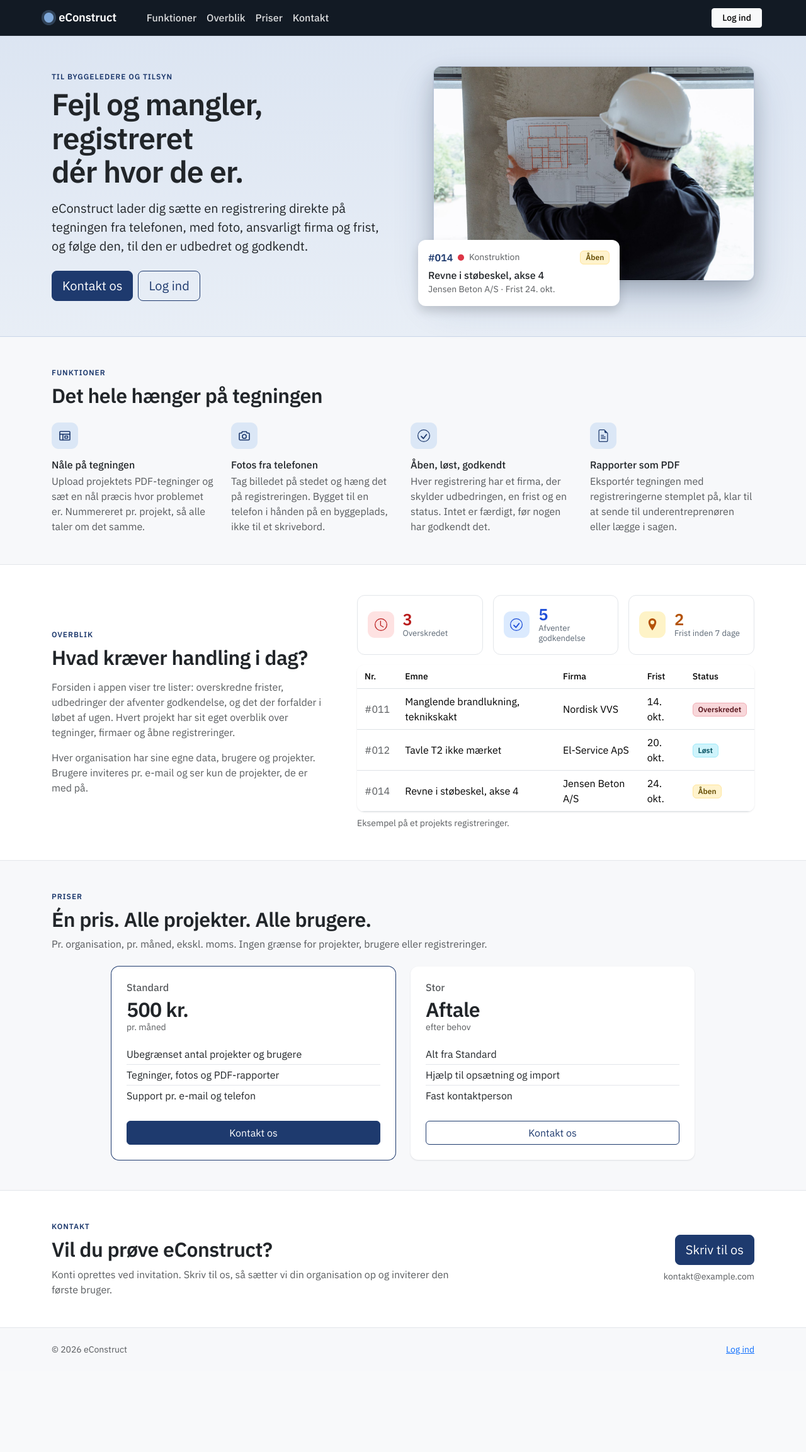
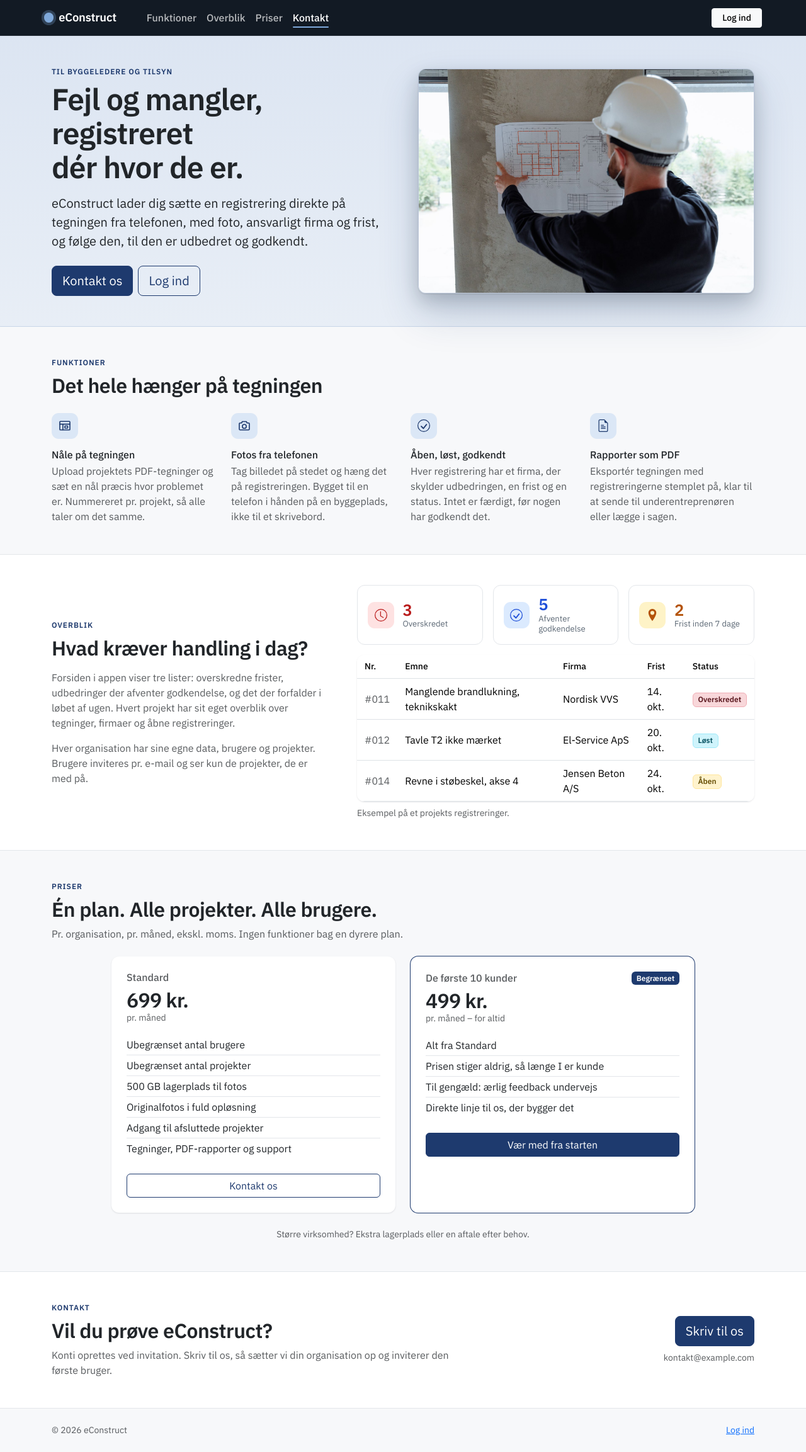
Before and after one commit to BUYAAH/eConstruct, a Django app: page / in a window 1280 px wide. Shown: the whole page at 63% size. Before the commit the page ends 2151 px from the top, so only its background shows below. Run offline with Django 5.2, Linux system fonts and the light colour scheme; some libraries are stand-ins or nearby versions.

Commit message:
Minor updates

```diff
--- a/core/views.py
+++ b/core/views.py
@@ -542,7 +542,6 @@ def registration_detail(request, pk):
     context = {
         "registration": registration,
         "can_edit": _can_edit(request.user, registration),
-        "photo_form": PhotoUploadForm(),
     }
     if request.headers.get("HX-Request"):
         context["sheet"] = True
@@ -598,8 +597,9 @@ def registration_status(request, pk, action):
         raise Http404
 
     if request.headers.get("HX-Request"):
-        # Set via hx-headers on the viewer modal's status box, so the badge
-        # in the modal header is updated along with the buttons.
+        # The badge sits outside the swapped box on both pages, so it goes
+        # out-of-band: to the modal header when the viewer's status box says
+        # so via hx-headers, otherwise to the detail page's card header.
         sheet = request.headers.get("X-Micki-Sheet") == "true"
         return render(
             request,
@@ -608,6 +608,7 @@ def registration_status(request, pk, action):
                 "registration": registration,
                 "can_edit": _can_edit(request.user, registration),
                 "sheet": sheet,
+                "oob": True,
             },
         )
     return redirect("core:registration_detail", pk=registration.pk)
@@ -646,8 +647,7 @@ def registration_photo_add(request, pk):
     return render(
         request,
         "core/partials/registration_photos.html",
-        {"registration": registration, "photo_form": PhotoUploadForm(),
-         "can_edit": _can_edit(request.user, registration)},
+        {"registration": registration, "can_edit": _can_edit(request.user, registration)},
     )
 
 
@@ -666,8 +666,7 @@ def registration_photo_delete(request, pk):
     return render(
         request,
         "core/partials/registration_photos.html",
-        {"registration": registration, "photo_form": PhotoUploadForm(),
-         "can_edit": _can_edit(request.user, registration)},
+        {"registration": registration, "can_edit": _can_edit(request.user, registration)},
     )
 
 
--- a/static/css/micki.css
+++ b/static/css/micki.css
@@ -150,10 +150,6 @@ body {
     .app-main {
         margin-left: var(--app-sidebar-w);
     }
-}
-
-.app-container {
-    max-width: 1200px;
 }
 
 .app-brand {
@@ -1116,18 +1112,16 @@ a.project-card:focus-visible {
 }
 
 .reg-photo img {
-    width: 96px;
-    height: 96px;
-    object-fit: cover;
+    width: 100%;
+    height: auto;
     display: block;
 }
 
-/* Sits on the corner of the thumbnail rather than below it, so a row of
-   photos stays a row of photos. */
+/* Sits in the corner of the photo rather than below it. */
 .reg-photo-delete {
     position: absolute;
-    top: -.4rem;
-    right: -.4rem;
+    top: .5rem;
+    right: .5rem;
     border-radius: 50%;
     width: 1.5rem;
     height: 1.5rem;
@@ -1319,18 +1313,73 @@ a.project-card:focus-visible {
    product it sells. */
 .lp-header {
     /* One step darker than the rail: on the index it sits above a tinted
-       hero instead of beside a grey canvas. */
+       hero instead of beside a grey canvas. Sticky, so Log ind and the
+       section links stay within reach down the whole page. */
+    position: sticky;
+    top: 0;
+    z-index: 1030;
     background: #121A24;
     border-bottom: 1px solid rgba(255, 255, 255, .08);
+    transition: background-color .25s ease, box-shadow .25s ease,
+                -webkit-backdrop-filter .25s ease, backdrop-filter .25s ease;
 }
 
-.lp-header .nav-link { color: rgba(255, 255, 255, .85); font-weight: 500; }
+.lp { --lp-header-h: 56px; }
+.lp-header .navbar { min-height: var(--lp-header-h); }
+
+/* Once the page has scrolled the bar goes to frosted glass: the hero and
+   the bands show through a dark tint, so it reads as floating above the
+   content rather than as a slab cut off the top. The solid colour stays
+   where blur is unsupported, so the links are legible either way. */
+.lp-header.is-scrolled {
+    background: rgba(18, 26, 36, .96);
+    box-shadow: 0 1px 0 rgba(255, 255, 255, .06), 0 8px 24px rgba(18, 26, 36, .18);
+}
+
+@supports (backdrop-filter: blur(1px)) or (-webkit-backdrop-filter: blur(1px)) {
+    .lp-header.is-scrolled {
+        background: rgba(18, 26, 36, .72);
+        -webkit-backdrop-filter: blur(14px) saturate(140%);
+        backdrop-filter: blur(14px) saturate(140%);
+    }
+}
+
+/* Back to solid while the pointer (or keyboard focus) is on the bar. */
+.lp-header.is-scrolled:hover,
+.lp-header.is-scrolled:focus-within {
+    background: #121A24;
+    -webkit-backdrop-filter: none;
+    backdrop-filter: none;
+}
+
+.lp-header .nav-link { color: rgba(255, 255, 255, .7); font-weight: 500; }
 .lp-header .nav-link:hover,
-.lp-header .nav-link:focus { color: #fff; }
+.lp-header .nav-link:focus,
+.lp-header .nav-link.active { color: #fff; }
+
+/* ScrollSpy marks the section in view; a short accent rule under the link
+   on wide screens, where the links sit in a row. */
+@media (min-width: 768px) {
+    .lp-header .nav-link { position: relative; }
+    .lp-header .nav-link::after {
+        content: "";
+        position: absolute;
+        left: .5rem;
+        right: .5rem;
+        bottom: .25rem;
+        height: 2px;
+        border-radius: 1px;
+        background: var(--app-accent);
+        transform: scaleX(0);
+        transition: transform .2s ease;
+    }
+    .lp-header .nav-link.active::after { transform: scaleX(1); }
+}
+
 .lp-header .navbar-toggler { border-color: rgba(255, 255, 255, .35); }
 
-/* Section anchors the navbar links jump to. */
-#funktioner, #overblik, #priser, #kontakt { scroll-margin-top: 1rem; }
+/* Section anchors the navbar links jump to, offset for the sticky bar. */
+#funktioner, #overblik, #priser, #kontakt { scroll-margin-top: calc(var(--lp-header-h) + 1rem); }
 
 /* Type: one scale for the page, balanced headings, measured lead. */
 .lp-eyebrow {
@@ -1367,12 +1416,6 @@ a.project-card:focus-visible {
     border-bottom: 1px solid #C9D6E8;
 }
 
-.lp-hero-figure {
-    position: relative;
-    /* Room for the card that hangs off the bottom-left corner. */
-    padding: 0 0 2.5rem 1.5rem;
-}
-
 .lp-hero-img {
     display: block;
     border-radius: .75rem;
@@ -1381,28 +1424,6 @@ a.project-card:focus-visible {
         0 1px 2px rgba(18, 26, 36, .12),
         0 12px 28px rgba(18, 26, 36, .18),
         0 32px 64px rgba(var(--app-accent-dk-rgb), .20);
-}
-
-.lp-reg {
-    position: absolute;
-    left: 0;
-    bottom: 0;
-    width: min(20rem, 85%);
-    border-radius: .75rem;
-}
-
-.lp-reg-no {
-    font-weight: 600;
-    font-variant-numeric: tabular-nums;
-    color: var(--app-accent-dk);
-}
-
-.lp-reg-dot {
-    width: .6rem;
-    height: .6rem;
-    border-radius: 50%;
-    display: inline-block;
-    flex-shrink: 0;
 }
 
 /* Feature list: the app's icon square, then heading and copy. */
@@ -1446,8 +1467,3 @@ a.project-card:focus-visible {
 
 .lp-plan-list li { padding: .25rem 0; }
 .lp-plan-list li + li { border-top: 1px solid var(--app-border); }
-
-@media (max-width: 575.98px) {
-    .lp-hero-figure { padding: 0 0 2rem 0; }
-    .lp-reg { left: .75rem; }
-}
--- a/templates/base.html
+++ b/templates/base.html
@@ -100,7 +100,7 @@
     </header>
     {% endif %}
 
-    <main class="{% block container_class %}app-container container-fluid px-3 px-md-4 py-3 py-md-4{% endblock %}">
+    <main class="{% block container_class %}container-fluid px-3 px-md-4 py-3 py-md-4{% endblock %}">
         {% if messages %}
             {% for message in messages %}
             <div class="alert alert-{{ message.tags|default:'info' }} alert-dismissible fade show" role="alert">
--- a/templates/core/index.html
+++ b/templates/core/index.html
@@ -19,7 +19,7 @@ sprite, so the page and the product look like the same thing.
     <link rel="stylesheet" href="{% static 'vendor/bootstrap/bootstrap.min.css' %}">
     <link rel="stylesheet" href="{% static 'css/micki.css' %}">
 </head>
-<body class="lp">
+<body class="lp" data-bs-spy="scroll" data-bs-target="#lp-nav" data-bs-root-margin="-72px 0px -60%">
 
 {% include "partials/_icons.html" %}
 
@@ -66,25 +66,10 @@ sprite, so the page and the product look like the same thing.
                     </div>
                 </div>
                 <div class="col-lg-6">
-                    <div class="lp-hero-figure">
-                        {# Pexels photo 8482551 by Thirdman. Pexels licence: free for commercial use, no attribution required. #}
-                        <img class="lp-hero-img img-fluid" src="{% static 'img/hero.jpg' %}"
-                             width="1600" height="1067"
-                             alt="Byggeleder med hjelm holder en plantegning op mod en betonvæg på en byggeplads">
-                        {# A registration as it looks in the app, floated over the photo. Example data. #}
-                        <div class="lp-reg card shadow" aria-hidden="true">
-                            <div class="card-body p-3">
-                                <div class="d-flex align-items-center gap-2 mb-1">
-                                    <span class="lp-reg-no">#014</span>
-                                    <span class="lp-reg-dot" style="background:#DC3545"></span>
-                                    <span class="small text-body-secondary">Konstruktion</span>
-                                    <span class="badge bg-warning-subtle text-warning-emphasis border border-warning-subtle ms-auto">Åben</span>
-                                </div>
-                                <div class="fw-medium">Revne i støbeskel, akse 4</div>
-                                <div class="small text-body-secondary">Jensen Beton A/S · Frist 24. okt.</div>
-                            </div>
-                        </div>
-                    </div>
+                    {# Pexels photo 8482551 by Thirdman. Pexels licence: free for commercial use, no attribution required. #}
+                    <img class="lp-hero-img img-fluid" src="{% static 'img/hero.jpg' %}"
+                         width="1600" height="1067"
+                         alt="Byggeleder med hjelm holder en plantegning op mod en betonvæg på en byggeplads">
                 </div>
             </div>
         </div>
@@ -213,46 +198,58 @@ sprite, so the page and the product look like the same thing.
         </div>
     </section>
 
-    {# DRAFT pricing, 2026-10-18. One flat price with no project cap; the #}
-    {# second card is a service tier, so the app never has to enforce a limit. #}
+    {# Launch pricing, 2026-10-18 (D19): one plan at 699 kr., 500 GB included, #}
+    {# founding price 499 kr. for the first 10 customers, for as long as they  #}
+    {# stay.                                                                   #}
+    {# The 500 GB is advertised only; nothing in the app measures storage yet.  #}
     <section class="container py-5" id="priser">
         <p class="lp-eyebrow">Priser</p>
-        <h2 class="lp-h2 mb-2">Én pris. Alle projekter. Alle brugere.</h2>
+        <h2 class="lp-h2 mb-2">Én plan. Alle projekter. Alle brugere.</h2>
         <p class="text-body-secondary mb-4">
-            Pr. organisation, pr. måned, ekskl. moms. Ingen grænse for projekter, brugere eller registreringer.
+            Pr. organisation, pr. måned, ekskl. moms. Ingen funktioner bag en dyrere plan.
         </p>
         <div class="row g-4 justify-content-center">
             <div class="col-md-6 col-lg-5">
-                <div class="card h-100 lp-plan lp-plan-featured">
+                <div class="card h-100 lp-plan">
                     <div class="card-body p-4">
                         <h3 class="h6 text-body-secondary">Standard</h3>
-                        <p class="lp-price mb-0">500 kr.</p>
+                        <p class="lp-price mb-0">699 kr.</p>
                         <p class="small text-body-secondary mb-3">pr. måned</p>
                         <ul class="list-unstyled lp-plan-list mb-4">
-                            <li>Ubegrænset antal projekter og brugere</li>
-                            <li>Tegninger, fotos og PDF-rapporter</li>
-                            <li>Support pr. e-mail og telefon</li>
-                        </ul>
-                        <a class="btn btn-primary w-100" href="#kontakt">Kontakt os</a>
-                    </div>
-                </div>
-            </div>
-            <div class="col-md-6 col-lg-5">
-                <div class="card h-100 lp-plan">
-                    <div class="card-body p-4">
-                        <h3 class="h6 text-body-secondary">Stor</h3>
-                        <p class="lp-price mb-0">Aftale</p>
-                        <p class="small text-body-secondary mb-3">efter behov</p>
-                        <ul class="list-unstyled lp-plan-list mb-4">
-                            <li>Alt fra Standard</li>
-                            <li>Hjælp til opsætning og import</li>
-                            <li>Fast kontaktperson</li>
+                            <li>Ubegrænset antal brugere</li>
+                            <li>Ubegrænset antal projekter</li>
+                            <li>500 GB lagerplads til fotos</li>
+                            <li>Originalfotos i fuld opløsning</li>
+                            <li>Adgang til afsluttede projekter</li>
+                            <li>Tegninger, PDF-rapporter og support</li>
                         </ul>
                         <a class="btn btn-outline-primary w-100" href="#kontakt">Kontakt os</a>
                     </div>
                 </div>
             </div>
+            <div class="col-md-6 col-lg-5">
+                <div class="card h-100 lp-plan lp-plan-featured">
+                    <div class="card-body p-4">
+                        <div class="d-flex justify-content-between align-items-center">
+                            <h3 class="h6 text-body-secondary mb-0">De første 10 kunder</h3>
+                            <span class="badge text-bg-primary">Begrænset</span>
+                        </div>
+                        <p class="lp-price mb-0 mt-2">499 kr.</p>
+                        <p class="small text-body-secondary mb-3">pr. måned – for altid</p>
+                        <ul class="list-unstyled lp-plan-list mb-4">
+                            <li>Alt fra Standard</li>
+                            <li>Prisen stiger aldrig, så længe I er kunde</li>
+                            <li>Til gengæld: ærlig feedback undervejs</li>
+                            <li>Direkte linje til os, der bygger det</li>
+                        </ul>
+                        <a class="btn btn-primary w-100" href="#kontakt">Vær med fra starten</a>
+                    </div>
+                </div>
+            </div>
         </div>
+        <p class="text-center text-body-secondary small mt-4 mb-0">
+            Større virksomhed? Ekstra lagerplads eller en aftale efter behov.
+        </p>
     </section>
 
     <section class="lp-band" id="kontakt">
@@ -281,5 +278,14 @@ sprite, so the page and the product look like the same thing.
 </footer>
 
 <script src="{% static 'vendor/bootstrap/bootstrap.bundle.min.js' %}"></script>
+<script>
+    // Frost the header once the hero has scrolled under it.
+    (function () {
+        var header = document.querySelector(".lp-header");
+        function update() { header.classList.toggle("is-scrolled", window.scrollY > 8); }
+        window.addEventListener("scroll", update, { passive: true });
+        update();
+    })();
+</script>
 </body>
 </html>
--- a/templates/core/partials/registration_sheet.html
+++ b/templates/core/partials/registration_sheet.html
@@ -48,7 +48,7 @@ partial, so it is also refreshed after a status change.
     </button>
     {% endif %}
     {# The header is inherited by the status buttons, so their responses come back in sheet form #}
-    <div id="registration-status" class="flex-grow-1" hx-headers='{"X-Micki-Sheet": "true"}'>
+    <div id="registration-status" class="flex-grow-1 d-grid gap-2" hx-headers='{"X-Micki-Sheet": "true"}'>
         {% include "core/partials/registration_status.html" with sheet=True %}
     </div>
 </div>
```
Also changed, not shown: ROADMAP.md (+18 -0 lines), core/tests.py (+10 -2 lines), templates/core/partials/registration_photos.html (+6 -13 lines), templates/core/partials/registration_status.html (+11 -12 lines), templates/core/project_detail.html (+1 -7 lines), templates/core/registration_detail.html (+22 -27 lines).
